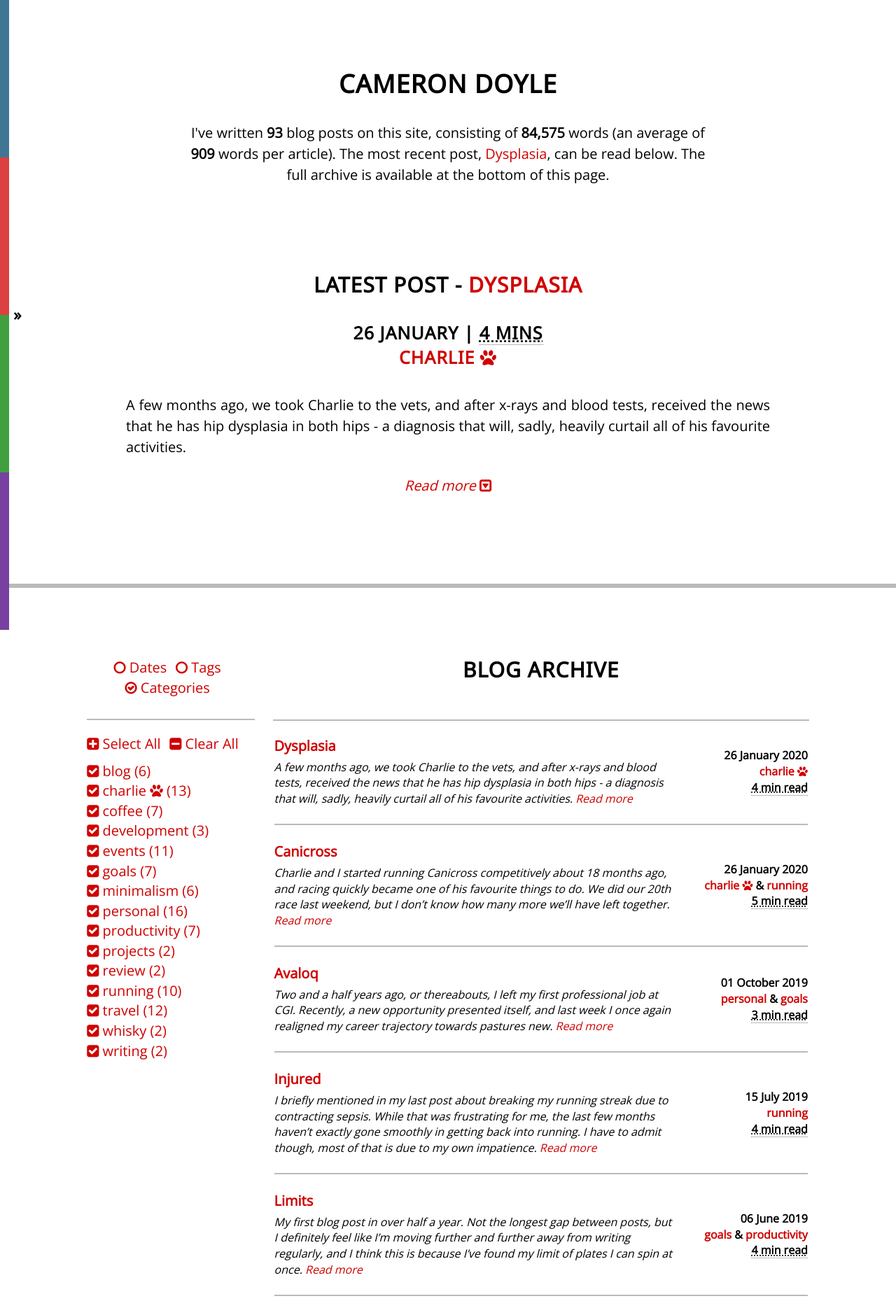
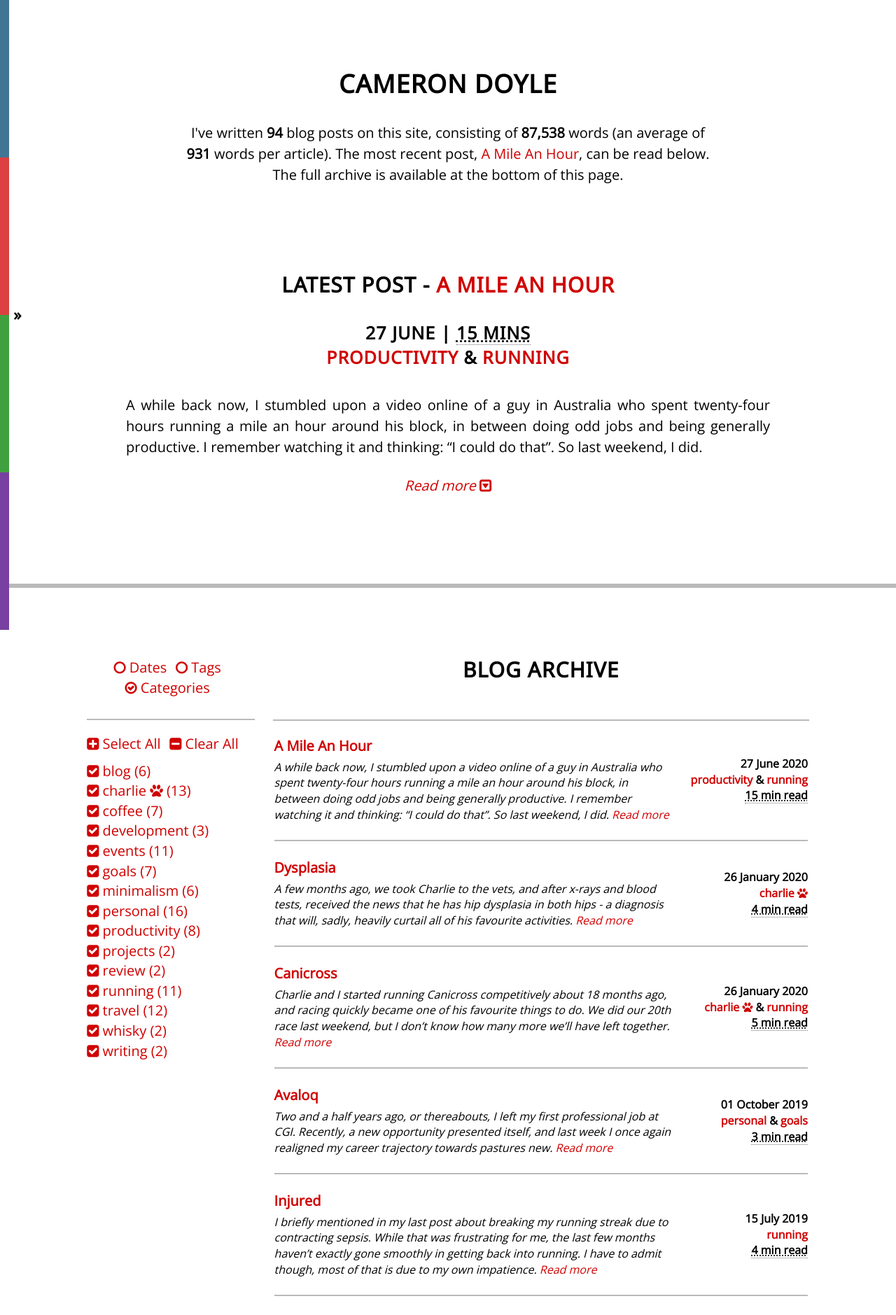
Before and after one commit to CameronD17/blog, a Jekyll site: the page built from index.html, in a window 1280 px wide. Shown: the top 1879 px of the page at 70% size. Built offline with Jekyll 4.4.1, drawn with Linux system fonts in a browser that asks for light colours; nearby versions of some CDN libraries; comment, search, counter and statistics services are not loaded; some of the changed lines change nothing that is shown.

Commit message:
Blog post: A Mile An Hour

```diff
--- /dev/null
+++ b/_posts/2020-06-27-a-mile-an-hour.md
@@ -0,0 +1,182 @@
+---
+layout:         post
+title:          "A Mile An Hour"
+date:           2020-06-27 13:15:00 +0100
+tags:           fitness running procrastination
+categories:     productivity running
+---
+
+A while back now, I stumbled upon a video online of a guy in Australia who spent twenty-four hours running a mile an hour around his block, in between doing odd jobs and being generally productive. I remember watching it and thinking: "I could do that". So last weekend, I did.
+
+<!-- Read More -->
+
+I've been running fairly consistently for a few years, and I've fortunately been injury-free for about six months or so now, probably the longest streak since I started running. I typically run about 40-45km a week, about the length of a marathon, so trying to do a full marathon in one day, outwith the normal training cycle for a marathon, was probably going to be a bit of a challenge. That said, after my first marathon in 2018 I had planned on doing at least one a year, and with the current pandemic it doesn't look likely that any marathons will be running before the end of the year anyway. So, this will have to do.
+
+The rationale for doing this last weekend was to coincide with the summer solstice, meaning I would have the most daylight to do my running. Originally, I had planned to run a parkrun as my first three miles, and then a mile every hour after that, but since parkrun is cancelled too just now, I figured I'd just head out at the top of the hour after I woke up, which happened to be about 0630 (I usually wake up around this time naturally anyway, especially in summer when the mornings are light). I mapped out a route around the neighbourhood of slightly over a mile (to allow for GPS inconsistencies), and headed out with Charlie at 7am to do the first three laps.
+
+<iframe class="strava" frameborder='0' allowtransparency='true' scrolling='no' src='https://www.strava.com/activities/3641295841/embed/e52a7436d1fd5b767e8e2f614ec2f7b62c949c1f'></iframe>
+
+I assumed before I started that I would probably start to slow down after 10 miles or so, and that the final six miles through the night to the finish would probably involve a little walking. But I wasn't really looking to set any records here; I decided from the very start to have no time goals for this, and to run entirely to feel. The day started out quite warm, and the first three laps with Charlie went by fairly quickly. The route isn't particularly hilly, but it's not pancake-flat either, and I knew I'd start to feel those miles as the day progressed.
+
+The idea of the day was to keep moving and keep productive, something that I'm generally not good at on a day-to-day basis. I tend to struggle to map out time to get the little things done, even though I do have the time and just procrastinate it away. By splitting the day into chunks between runs, I hoped that I'd be able to get a bunch of things done that "are needing done at some point".
+
+# Diary
+
+## 0700 - 0800 - Miles 1-3 (with Charlie)
+Having already told people I was going to do this, and being too proud to back out of a commitment or challenge like this, I assumed I would wake up with at least a little apprehension or dread for the 24 hours ahead, but I actually felt quite positive from the start. After I got back with Charlie, I took Sid out, and then brewed myself a pot of coffee and sat down to write out the list of productive things I planned to do. The biggest takeaway from this first hour was that there really wasn't going to be much time between runs!
+
+Mile times: 08:00 (1), 07:52 (2), 07:58 (3)
+
+## 0800 - 0900 - Mile 4
+I ran my 4th mile solo, so that when I got back I could feed the dogs after they'd had a little time to rest. I made myself breakfast (scrambled eggs with onion as usual), diced more onion for my breakfasts for the rest of the week, and then started sketching out this blog post. But 9am came around quickly - there really isn't much time to stop and breathe.
+
+Mile time: 07:41
+
+## 0900 - 1000 - Mile 5
+I hate running after eating, but today I don't really have a choice - at least I ate as far away as possible from this run, but 45 minutes still isn't enough for me. After I got back, I sat down to do some focused German practice (which I have really neglected the last six months or so), put in a first load of laundry, and then ordered some birthday presents that I've been meaning to do all week.
+
+Mile time: 07:38
+
+## 1000 - 1100 - Mile 6 (with Sid and Charlie)
+I took both dogs with me for this run, because the sun is starting to heat up and I don't know how many runs I'll be able to take them out on later. Strava actually said it was already 16C and 81% humidity, which is above the limit that I will usually run with them (temp * humidity below 1000), but as it was only a mile I figured they'd be fine. As soon as we got back, we walked over to Craighouse with Danny to collect a steam cleaner from Gumtree, which took up pretty much the rest of the hour.
+
+Mile time: 07:23
+
+## 1100 - 1200 - Mile 7
+I'm enjoying this faster-than-marathon-pace marathon so far, but I don't think it's going to last me the whole day, especially not in this heat. After I got back, I stayed indoors where it is cool, and sorted out our board games cupboard. There's still no system, but at least they all fit now.
+
+Mile time: 07:38
+
+## 1200 - 1300 - Mile 8
+I had lunch as soon as I got back after this run, a small bowl of soup which I'm hoping doesn't sit too heavy. Only 8 miles in and I've had two meals and four cups of coffee already, pretty sure I don't normally do that in a marathon. After lunch, I hung out the laundry from earlier and started a second load, then did a little D&D preparation for the coming week. These are actually things I would be doing normally anyway, so this hour is kind of an hour off. I will need more of those as the day goes on I suspect.
+
+Mile time: 07:31
+
+## 1300 - 1400 - Mile 9
+My hammock in the garden is finally in the shade, so I took my book down (eventually getting around to reading _To Kill A Mockingbird_) and lazed in my hammock for this whole hour. I also filled up a big jug of iced water to take down with me - I haven't been drinking enough fluids so far today and it's already 20C, so I need to catch up.
+
+Mile time: 07:31
+
+## 1400 - 1500 - Mile 10
+I bought a 2-man summer tent late last year with the idea of taking Charlie camping up north in Scotland as we collect our parkruns around the country, but with the pandemic we haven't actually been able to use it yet. Since I'm going to be up every hour tonight, to spare Danny's sleep I will be camping in the garden rather than going back to the flat - and I know I won't want to try to do it at midnight, so I pitched the tent this hour so it's ready for later. I also swept out the stairwell of our block of flats; it's mainly filled with dust and Charlie fur.
+
+Mile time: 08:47
+
+## 1500 - 1600 - Mile 11
+The route I'm doing on Strava has two segments contained in it. I ran the last mile slow so I'd have a little energy to be a Strava wanker and go for the crowns this mile. Which I failed to do, but I did manage to get to 4th place on [Shandon Sprint](https://www.strava.com/segments/12726436) - I'll put it down to being 11 miles into a marathon when I tried. After this attempt, Danny and I took the dogs to the park to meet our friends for some summer lockdown beers (the park has been slowly filling with people all day; it's been interesting to watch it develop).
+
+Mile time: 07:00
+
+## 1600 - 1700 - Mile 12 (with Beinn)
+Who said that you can't have a beer during a marathon? Well, whoever it was, they were probably right. Felt a little gassy on this run - I took Beinn (our friends' collie) with me for this lap because he was bouncing around all full of beans. He's hard to keep up with; he's a lot fitter than Charlie and I that's for sure.
+
+Mile time: 07:16
+
+## 1700 - 1800 - Mile 13 (with Sid and Beinn)
+Halfway through the marathon! But not halfway through the time yet. We spent this hour in the park again, drinking more beers. The willpower it takes to get up and run a mile between lazily drinking beers in the sunny park with your friends is... well, about as much as you'd expect. I took both Sid and Beinn with me this time, because Sid was starting to get a little restless sitting in the park while Beinn and I kept getting up to run and play.
+
+Mile time: 07:52
+
+## 1800 - 1900 - Mile 14 (with Charlie and Beinn)
+Charlie got back from a date with one of his BorrowMyDoggy borrowers last hour, so I took him and Beinn with me for this mile. It's still pretty hot, but at least with the collies I always have them free running, so they can go at their own pace. These few beers are starting to hit now - I probably need to get some food in me soon.
+
+Mile time: 07:23
+
+## 1900 - 2000 - Mile 15 (with Beinn)
+One last run with Beinn before we headed home from the park. Tried again for the [other segment](https://www.strava.com/segments/16928902) (I know, I know - Strava wanker) but still only managed 18th place - but 2 seconds quicker than my earlier attempt at least. And this one is uphill. I hate hills. After we got home, I tried to relax, but I've caught the sun and I have my usual post-sun-sleepiness. Tonight will be hard!
+
+Mile time: 07:15
+
+## 2000 - 2100 - Mile 16
+Danny and I ordered pizza after we got home from the park, and I had really hoped it would arrive early this hour so I could eat before my 9pm mile, but no such luck. Danny somehow had the energy to clean the flat after the park (she puts me to shame even on days when I am explicitly trying to be productive), so as is our usual deal, I followed her round hoovering and cleaning the floors.
+
+Mile time: 07:38
+
+## 2100 - 2200 - Mile 17
+Pizza finally arrived! I am definitely all out of productivity now, I just want to lie down and nap. Danny and I have been working our way through _Lost_ recently - amazingly neither of us watched it 15 years ago when it first came out, and also neither of us knew anything about it or any spoilers. We watched another episode during pizza. Man, am I getting tired. Only nine miles to go...
+
+Mile time: 07:47
+
+## 2200 - 2300 - Mile 18
+One of the last things on my list from the first hour was "play board games with Danny", so after I got back we had a nice relaxed game of _Odin's Ravens_ (I won). We have a whole bunch of board games that we really like, but never seem to make the time to play. My mile this hour dropped below 8 minutes for the first time since my easy pre-Strava-wanker mile earlier in the day. My legs are feeling the fatigue now; times are probably just going to keep increasing until I'm done now.
+
+Mile time: 08:13
+
+## 2300 - 0000 - Mile 19
+It is definitely taking longer for my legs to wake up and warm up for each lap now. Danny and I managed to just about squeeze in another episode of _Lost_ before mile 20 this hour. I took my sleeping bag down with me after this run so Danny could go to bed. I had originally wanted to keep Charlie with me, but he's already done five miles with me today, plus his BorrowMyDoggy walk; I think another five miles might be too much for his [bad hips](% post_url 2020-01-26-dysplasia %}).
+
+Mile time: 08:50
+
+## 0000 - 0100 - Mile 20
+No sleep this hour; I'm still too hot after my run to really relax for about 20 minutes. Also, there is a lot of solstice celebrations still going on; the park is still busy despite being gone midnight. I wonder if I'll see an hour with an empty park at all in these 24 hours.
+
+Mile time: 08:48
+
+## 0100 - 0200 - Mile 21
+It's at the stage of just counting down the miles now. It's also started to rain, which is really nice while I'm running, but when I get back I'm just soggy and cold and getting my muscles to relax seems to be impossible. The park still has not fully emptied, a couple dozen folk still hanging around partying. It's kinda nice to not be alone for this.
+
+Mile time: 08:42
+
+## 0200 - 0300 - Mile 22
+I think I might have drifted off to sleep here. I don't know, it's hard to tell; I was already awake when the alarm went off though. Still some stragglers in the park! Come on guys, I only have a few hours to go! The rain doesn't seem to be letting up, but it's quite calming hearing the pitter-patter on the roof of the tent.
+
+Mile time: 08:52
+
+## 0300 - 0400 - Mile 23
+My legs are amazingly not that achey when I get up to run, but my neck, shoulders, and back are in agony. After a quarter-mile they settle down and stretch out, but it's not making it easier to get up and run. Nobody left in the park - this last bit will be a solo effort.
+
+Mile time: 08:50
+
+## 0400 - 0500 - Mile 24
+Definitely slept after this run; the alarm woke me up for sure for the 5am run. Major issue though; my anterior tibialis (the tendon on my shin) is inflamed and swollen. So close to the end though. I want to push on.
+
+Mile time: 08:37
+
+## 0500 - 0600 - Mile 25
+Yeah, that is definitely the last mile I will "run" tonight. I don't want to risk a serious injury; while shuffling along mile 25 was not too painful, flexing my calf or stretching my ankles is very sore. Rather than go back to the tent, I went back upstairs and had a long hot shower (which helped a lot), and iced my shins for a little bit. I don't want to quit now though, so the last 1.2 miles will be a nice relaxing walk with the dogs.
+
+Mile time: 09:38
+
+## 0600 - 0700 - Mile 26 (with Sid and Charlie)
+A gentle walk with the dogs to round off the marathon distance. I think the rain may have been the major cause here; I couldn't switch off my muscles in the tent, they were still taut and engaged with the exaggerated temperature changes due to being soaked through after running. The walk was nice and calming, and I saw a few of the usual dog-walkers out that Charlie and I saw 24 hours ago. It's been a long day, but I'm pleased I managed to make it all the way through. And I am very pleased that Danny changed the sheets yesterday, so I can go sleep the sleep of the dead.
+
+Mile (plus .2) time: 24:01
+
+Total time: 03:44:41
+
+# Reflections
+
+If I was to run an actual marathon where I crossed the 25 mile mark in 3hr20m in the condition I'm in just now, I'd be pretty happy. I said from the start that I didn't care about time (and I don't), but this still ended up being quicker than I expected it to be, considering I haven't ran more than 20km in one day since early April, and I've done zero targeted training for anything resembling this, or a marathon. I probably wouldn't do it again, given how much effort it took to get myself out for some of these miles, but as an occasional 12-hour or half marathon day to reset some productivity? I think that would end up doing me a lot of good. I didn't quite get through all the tasks I'd written out for myself during the first day, but I got through about as many as is reasonable considering the impromptu 4+ hours of park beers in the afternoon.
+
+## Tasks
+
+---
+
+**Completed**
+
+- Write a diary for the blog
+- D&D preparation
+- German practice
+- Pitch a tent in the garden
+- Laundry
+- Order birthday presents
+- Sweep stairwell
+- Read my book
+- Sort the board games cupboard
+- Play board games with Danny
+- Collect Danny's Gumtree purchase
+- Hoover the flat
+- Change all the burned-out light bulbs
+- Not die
+
+---
+
+**Not Completed**
+- Practice yoga
+- Wash and clean the car
+- Collect thistles for the garden
+- Sort out banking paperwork
+
+---
+
+> _For reference, the original video that inspired this bout of idiocy is_ [Beau Miles' "A Mile an Hour"](https://www.youtube.com/watch?v=EvT5XS7j-Dc) _which I would highly recommend watching regardless of if you would ever even think about doing something like this yourself._
--- a/assets/stylesheets/main.scss
+++ b/assets/stylesheets/main.scss
@@ -8,6 +8,7 @@
 @import "partials/intro";
 @import "partials/archive";
 @import "partials/instagram";
+@import "partials/strava";
 @import "partials/footer";
 @import "partials/subscribe";
 @import "partials/post";
--- /dev/null
+++ b/assets/stylesheets/partials/_strava.scss
@@ -0,0 +1,11 @@
+.strava {
+    display: flex;
+    justify-content: center;
+    align-items: center;
+    margin: 1px 1px 20px 1px;
+    margin-left: auto;
+    margin-right: auto;
+    height: 405px;
+    width: 590px;
+    max-width: 100%;
+}
```
